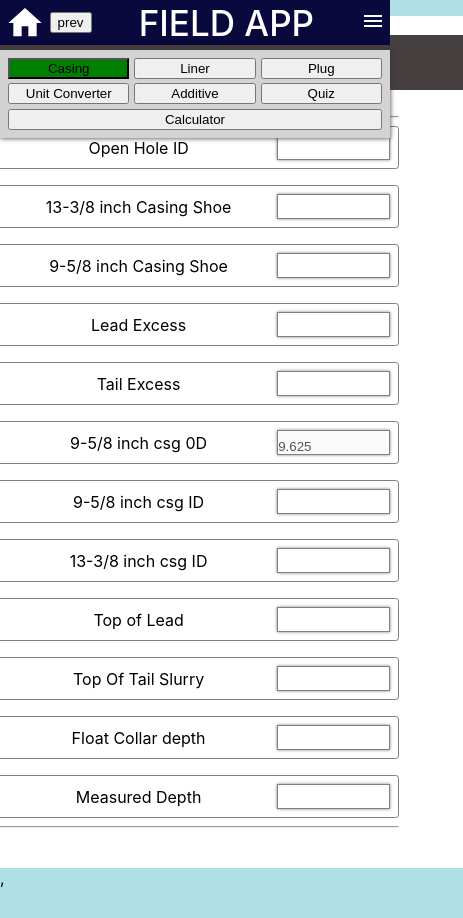
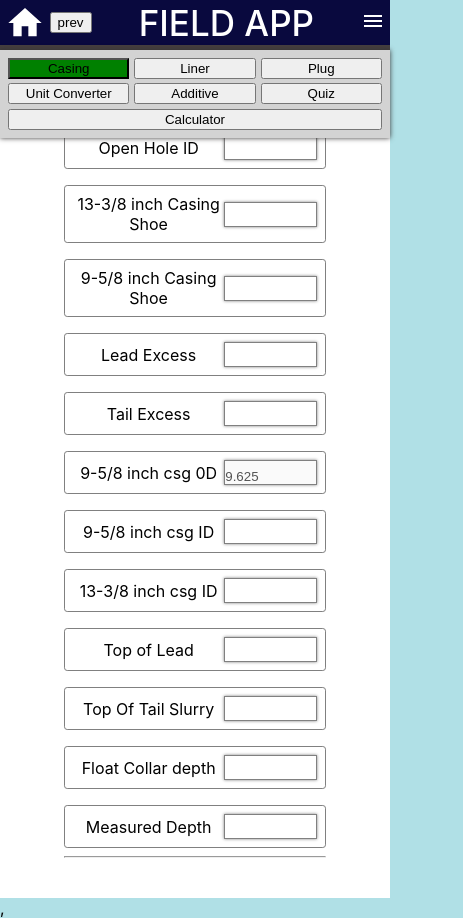
Before and after one commit to Alexcoder/riglex, a React (Create React App) app: page /958 in a window 390 px wide. Shown: the whole page, 463 px wide, since content can reach past the window. Before the commit the page ends 888 px from the top, so only its background shows below. Built offline with nearby package versions, Linux system fonts and the light colour scheme.

Commit message:
refactor liner

```diff
--- a/src/components/Liner/Input/Input.css
+++ b/src/components/Liner/Input/Input.css
@@ -1,14 +1,10 @@
 .primary-sub{
   display: flex;
   flex-wrap: wrap;
-  /* gap: 1rem; */
+  gap: 1rem;
   /* display: grid;
   grid-template-columns: repeat(4, 1fr);
   gap: 1rem; */
-  @media screen and (max-width: 1024px) {
-    /* padding-left: 10rem; */
-}
-
 
 }
 .primary-sub div{
@@ -21,24 +17,24 @@
   border-radius: 0.2rem;
   justify-content: space-between;
   align-items: center;
-  @media screen and (max-width: 1024px) {
-    width: 100vw;
-}
 }
 
 .primary-input{
     border: 1px solid gray;
     width: 40%;
     padding: 0.5rem 0 0rem 0rem ;
-    @media screen and (max-width: 1024px) {
-      /* width: 80vw; */
-  }
 }
 
 @media screen and (max-width: 1024px) {
+  .primary-sub{
+    width: auto;
+  }
     .primary-sub div{
         /* grid-template-columns: repeat(1, 1fr); */
         flex: 1 1 100%;
       }
+      .primary-input {
+        width: 60%;
+      }
 
 }
--- a/src/components/Liner/Input/Input.js
+++ b/src/components/Liner/Input/Input.js
@@ -15,7 +15,7 @@ const Input = () => {
 
 
   return (
-    <main style={{marginTop:"-2rem", padding:"2rem 4rem"}}>
+    <main style={{marginTop:"-2rem", padding:"1rem 0rem"}}>
       <hr/>
       <section className='primary-sub'>
       { InputData.map((item, i)=>(
--- a/src/components/Liner/Wrappers/styles.css
+++ b/src/components/Liner/Wrappers/styles.css
@@ -4,10 +4,6 @@
     width: auto;
     padding: 2rem;
     /* background: white */
-    @media screen and (max-width: 1024px) {
-        margin-top: 3rem;
-        padding-left: 12rem;
-    }
 }
 .csg-wrapper-btn{
         margin-bottom: 1rem;
@@ -23,7 +19,4 @@
     text-transform: uppercase;
     background-color: rgb(69, 63, 63);
     color: white;
-    @media screen and (max-width: 1024px) {
-        margin-left: 1.5rem;
-    }
 }
```
